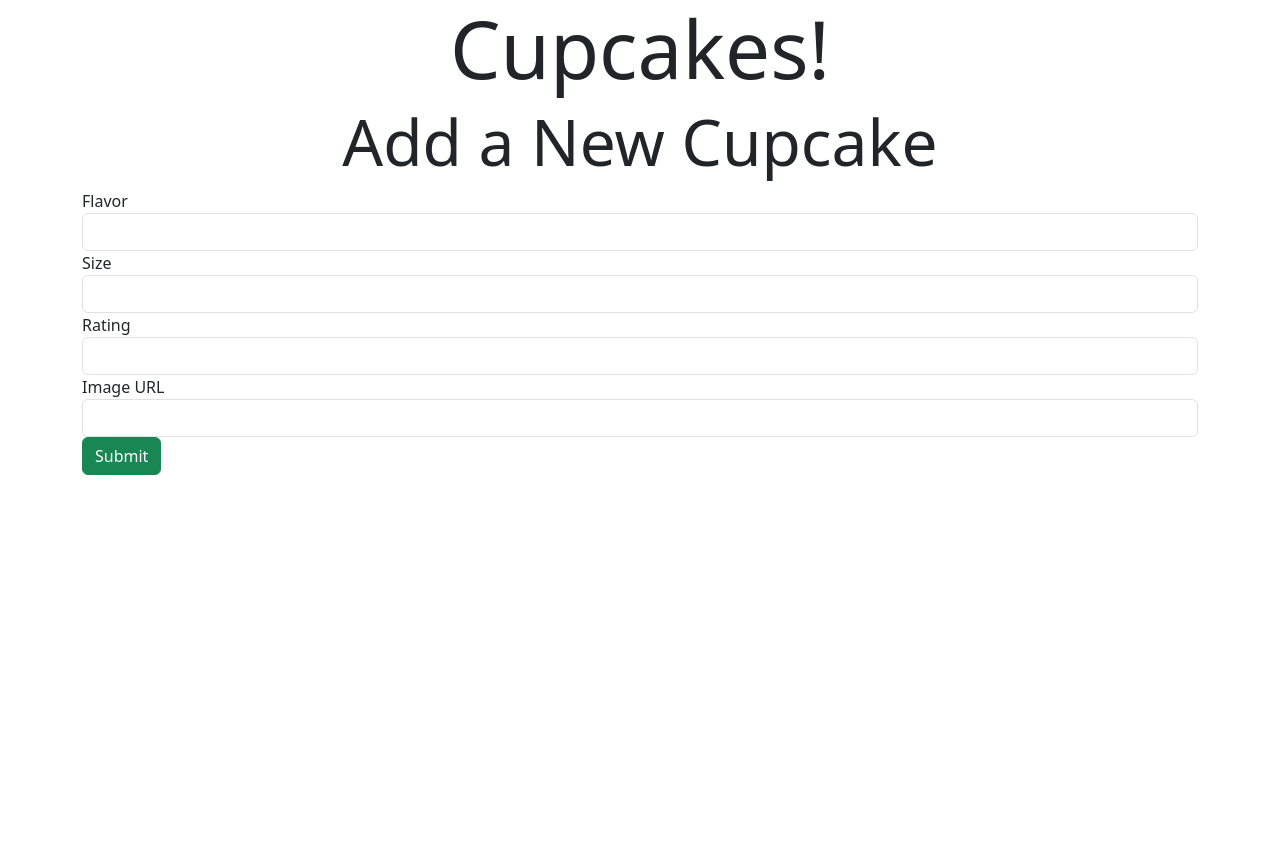
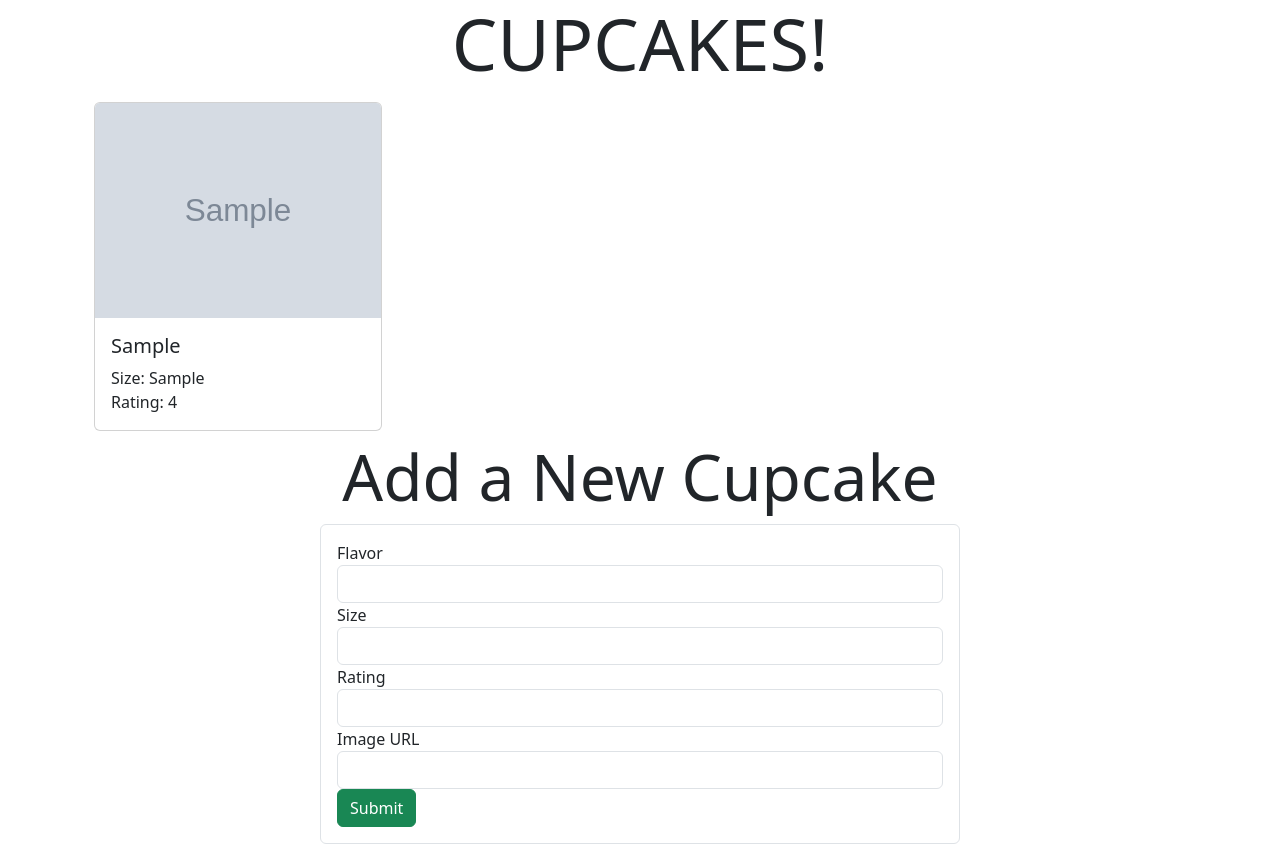
Before and after one commit to kelc14/cupcake-api-app, a Flask app: page / in a window 1280 px wide. Before the commit the page ends 475 px from the top, so only its background shows below. Run offline with Flask 2, Linux system fonts and the light colour scheme; tables that the repository leaves empty hold one stand-in row (values such as "Sample post"); grey boxes marked "Sample" are stand-in pictures.

Commit message:
completed exercise

```diff
--- a/static/app.js
+++ b/static/app.js
@@ -1,15 +1,97 @@
-// const cupcakeContainer = document.querySelector("#cupcake-list");
+const cupcakeContainer = document.querySelector("#cupcake-list");
 
-// document.addEventListener("DOMContentLoaded", () => {
-//   console.log("DOM LOADED");
-//   printCupcakes(getAllCupcakes());
+const allCupcakes = [];
+
+// *****************************
+//    *** SET UP ***
+//  *****************************
+
+document.addEventListener("DOMContentLoaded", loadCupcakes());
+
+async function loadCupcakes() {
+  await getAllCupcakes();
+  createCupcakes(allCupcakes);
+}
+
+async function getAllCupcakes() {
+  const resp = await axios.get("/api/cupcakes");
+  for (let cupcake of resp.data.cupcakes) {
+    allCupcakes.push(cupcake);
+  }
+}
+
+function createCupcakes(allCupcakes) {
+  for (let i = 0; i < allCupcakes.length; i++) {
+    createCupcakeCard(allCupcakes[i]);
+  }
+}
+
+function createCupcakeCard(cupcake) {
+  const newCard = document.createElement("div");
+  newCard.classList.add("card", "mx-3");
+  newCard.setAttribute("style", "width: 18rem;");
+  newCard.setAttribute("data-id", cupcake.id);
+
+  newCard.innerHTML = `
+  <img class="card-img-top" src="${cupcake.image}" alt="Card image cap">
+  <div class="card-body">
+    <h5 class="card-title">${cupcake.flavor}</h5>
+    <p class="card-text">Size: ${cupcake.size} <br> Rating: ${cupcake.rating} </p>
+  </div>`;
+
+  cupcakeContainer.appendChild(newCard);
+}
+
+// *****************************
+//    *** FORM HANDLING ***
+//  *****************************
+
+addCupcakeForm = document.querySelector("#add-cupcake");
+addCupcakeForm.addEventListener("submit", async (e) => {
+  e.preventDefault();
+  let flavor = document.getElementById("flavor").value;
+  let size = document.getElementById("size").value;
+  let rating = document.getElementById("rating").value;
+  let image = document.getElementById("image").value;
+
+  const resp = await axios.post(
+    "/api/cupcakes",
+    (data = {
+      flavor: flavor,
+      size: size,
+      rating: rating,
+      image: image,
+    })
+  );
+  console.log(resp.data);
+  addCupcakeForm.reset();
+  clearContainer(cupcakeContainer);
+  allCupcakes.length = 0;
+  loadCupcakes();
+});
+
+// *****************************
+//    *** Clearing Container ***
+//  *****************************
+
+function clearContainer(parent) {
+  while (parent.firstChild) {
+    parent.removeChild(parent.firstChild);
+  }
+}
+
+// *****************************
+//    *** Search Form ***
+//  *****************************
+
+// searchForm = document.querySelector("#search-form");
+
+// searchForm.addEventListener("submit", async (e) => {
+//   e.preventDefault();
+//   searchTerm = document.getElementById("search").value;
+//   const res = await axios.get("/api/cupcakes/search", {
+//     params: { q: searchTerm },
+//   });
+//   console.log(res);
+//   searchForm.reset();
 // });
-
-// async function getAllCupcakes() {
-//   const resp = await axios.get("/api/cupcakes");
-//   return resp;
-// }
-
-// function printCupcakes(resp) {
-//   console.log(resp.data);
-// }
--- a/templates/home.html
+++ b/templates/home.html
@@ -14,25 +14,54 @@
     <link rel="stylesheet" href="{{ url_for('static',filename='app.css') }}" />
   </head>
   <body>
-    <h1 class="display-1 text-center">Cupcakes!</h1>
-    <div class="list-group" id="cupcake-list"></div>
+    <!-- *********************** -->
+    <!-- ******* NAV BAR *******  -->
+    <!-- *********************** -->
+
+    <!-- <nav class="navbar navbar-dark bg-dark">
+      <a class="navbar-brand display-2">CUPCAKES</a>
+      <form class="form-inline" id="search-form">
+        <input
+          class="form-control mr-sm-2"
+          type="search"
+          id="search"
+          placeholder="Search"
+          aria-label="Search"
+        />
+        <button class="btn btn-outline-success my-2 my-sm-0" type="submit">
+          Search
+        </button>
+      </form>
+    </nav> -->
+
+    <!-- *********************** -->
+    <!-- **** CUPCAKE LIST  ****  -->
+    <!-- *********************** -->
+    <h2 class="display-2 text-center">CUPCAKES!</h2>
+
+    <div class="container d-flex p-2 flex-wrap" id="cupcake-list"></div>
+
+    <!-- *********************** -->
+    <!-- *** NEW CUPCAKE FORM ***  -->
+    <!-- *********************** -->
 
     <h3 class="display-3 text-center">Add a New Cupcake</h3>
-    <div class="container-sm">
-      <form action="#" method="post">
+    <div class="container w-50 p-3 border rounded">
+      <form action="#" id="add-cupcake">
         <div class="form-group">
           <label for="flavor">Flavor</label>
-          <input type="text" name="flavor" class="form-control" />
+          <input type="text" name="flavor" id="flavor" class="form-control" />
         </div>
         <div class="form-group">
           <label for="size">Size</label>
-          <input type="text" name="size" class="form-control" />
+          <input type="text" name="size" id="size" class="form-control" />
         </div>
         <div class="form-group">
           <label for="rating">Rating</label>
           <input
             type="number"
             name="rating"
+            id="rating"
             class="form-control"
             min="0"
             max="10"
@@ -40,7 +69,7 @@
         </div>
         <div class="form-group">
           <label for="image">Image URL</label>
-          <input type="text" name="image" class="form-control" />
+          <input type="text" name="image" id="image" class="form-control" />
         </div>
         <button class="btn btn-success">Submit</button>
       </form>
```
Also changed, not shown: app.py (+11 -0 lines).
